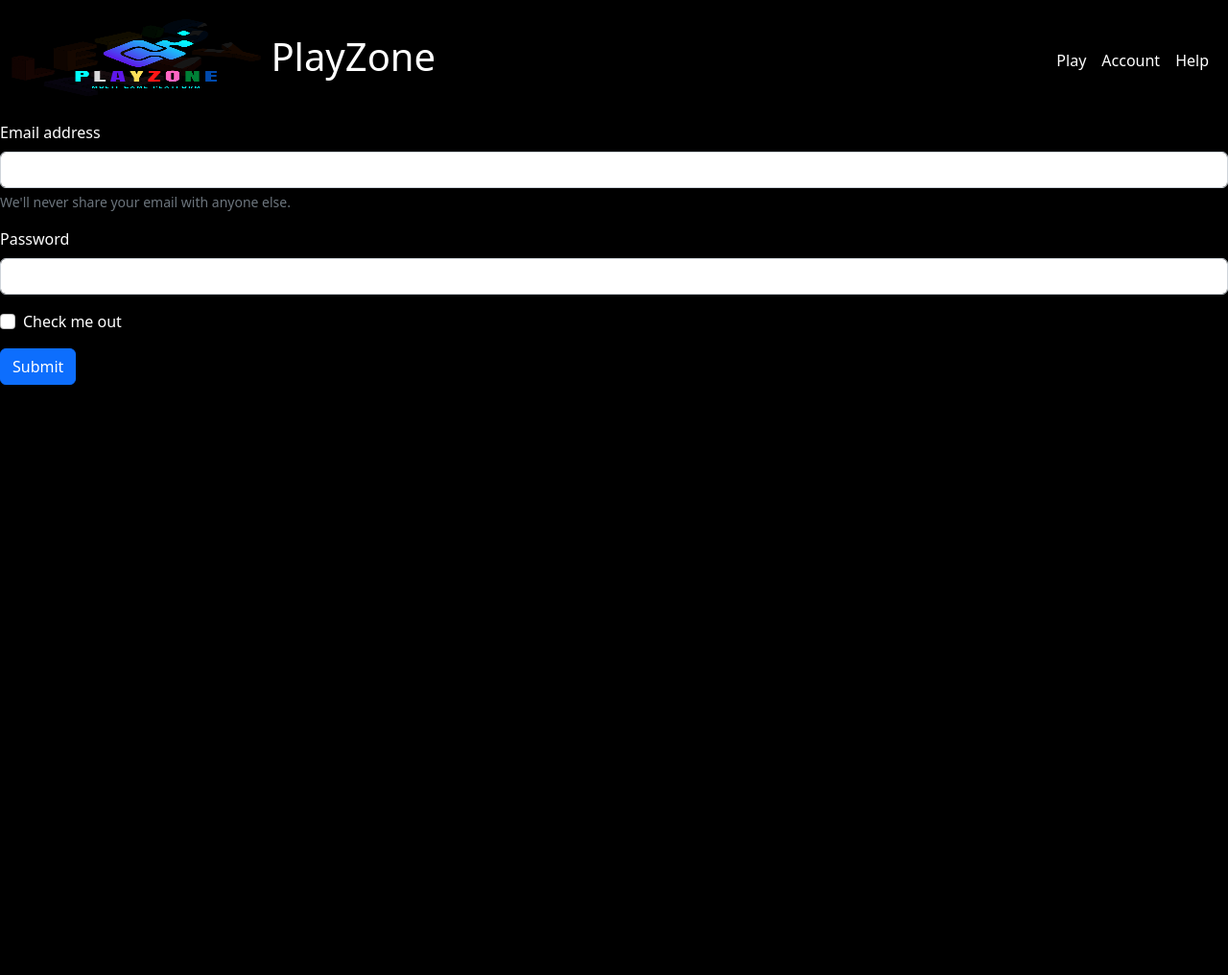
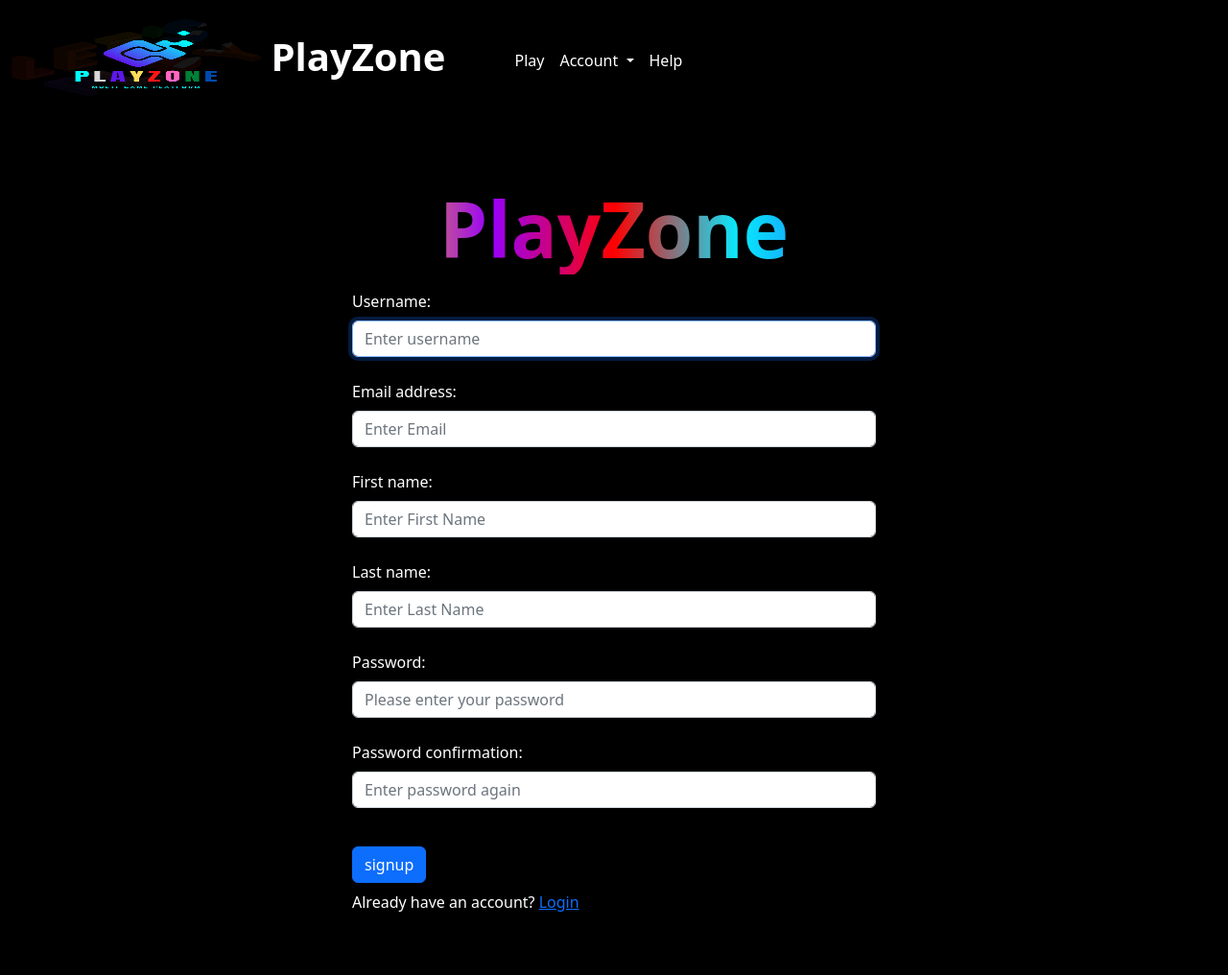
Before and after one commit to Moodkiller20/PlayZone, a Django app: template templates/account/register.html in a window 1280 px wide. Shown: the whole page at 96% size. Before the commit the page ends 401 px from the top, so only its background shows below. Run offline with Django 4.2, Linux system fonts and the light colour scheme; the template is opened without the code that fills it: values that come from a table or form of the project are taken from there, others are empty; some libraries are stand-ins or nearby versions.

Commit message:
some setting up

```diff
--- /dev/null
+++ b/account_App/forms.py
@@ -0,0 +1,61 @@
+from django.contrib.auth.forms import UserCreationForm
+from django.forms import ModelForm
+from django.contrib.auth.models import User
+
+
+class PlayZoneRegistrationForm(UserCreationForm):
+
+    def __init__(self, *args, **kwargs):
+        super().__init__(*args, **kwargs)
+        self.fields["username"].widget.attrs.update({
+            'required': "",
+            'placeholder': "Enter username",
+            'type': "text",
+            'class': "form-control",
+            'name': "username",
+            'id': "username",
+        })
+        self.fields["first_name"].widget.attrs.update({
+            'required': "",
+            'placeholder': "Enter First Name",
+            'type': "text",
+            'class': "form-control",
+            'name': "name",
+            'id': "firs-name",
+        })
+        self.fields["last_name"].widget.attrs.update({
+            'required': "",
+            'placeholder': "Enter Last Name",
+            'type': "text",
+            'class': "form-control",
+            'name': "name",
+            'id': "last-name",
+        })
+        self.fields["email"].widget.attrs.update({
+            'required': "",
+            'placeholder': "Enter Email",
+            'type': "email",
+            'class': "form-control",
+            'name': "email",
+            'id': "email",
+        })
+        self.fields["password1"].widget.attrs.update({
+            'required': "",
+            'placeholder': "Please enter your password",
+            'type': "password",
+            'class': "form-control",
+            'name': "password",
+            'id': "password-1",
+        })
+        self.fields["password2"].widget.attrs.update({
+            'required': "",
+            'placeholder': "Enter password again",
+            'type': "password",
+            'class': "form-control",
+            'name': "password",
+            'id': "password-2",
+        })
+
+    class Meta:
+        model = User
+        fields = ['username', 'email', 'first_name', 'last_name', 'password1', 'password2']
--- a/account_App/urls.py
+++ b/account_App/urls.py
@@ -18,4 +18,6 @@ from account_App import views
 
 urlpatterns = [
     path('login', views.login_view, name='login'),
+    path('register', views.register_view, name='register'),
+    path('loggout', views.loggout_view, name='loggout'),
 ]
--- a/playzone_App/views.py
+++ b/playzone_App/views.py
@@ -1,6 +1,8 @@
+from django.contrib.auth.decorators import login_required
 from django.shortcuts import render
 
 # Create your views here.
+@login_required(login_url='login')
 def homeView(request):
 
     return render(request, 'playzone/index.html')
--- a/static/css/main.css
+++ b/static/css/main.css
@@ -3,7 +3,14 @@ body{
     background-color: black !important;
 }
 
-
 h1,h2,h4,h3,h5,h6, p,label{
     color: white !important;
 }
+
+#title{
+    text-align: center;
+    background: linear-gradient(to left, #216af3,
+    #08eaff, #ff0000, #9800fc, #fcca00);
+            -webkit-text-fill-color: transparent;
+            -webkit-background-clip: text;
+}
--- a/templates/account/register.html
+++ b/templates/account/register.html
@@ -2,30 +2,56 @@
 {%  load static %}
 {% block body %}
 
+    <div class="container">
+        <div class="row">
+            <div class="col-6 mx-auto my-5">
+                <h1 class="display-1 fw-bolder m-3" id="title"> PlayZone</h1>
+                {% if form.errors %}
+                    <p> {{form.messages}}</p>
+                {% endif %}
 
-    <form>
-        <div class="mb-3">
-            <label for="exampleInputEmail1" class="form-label">Email address</label>
-            <input type="email" class="form-control" id="exampleInputEmail1" aria-describedby="emailHelp">
-            <div id="emailHelp" class="form-text">We'll never share your email with anyone else.</div>
-        </div>
-        <div class="mb-3">
-            <label for="exampleInputPassword1" class="form-label">Password</label>
-            <input type="password" class="form-control" id="exampleInputPassword1">
-        </div>
-        <div class="mb-3 form-check">
-            <input type="checkbox" class="form-check-input" id="exampleCheck1">
-            <label class="form-check-label" for="exampleCheck1">Check me out</label>
-        </div>
-        <button type="submit" class="btn btn-primary">Submit</button>
-    </form>
+                <form  action= "{% url 'register' %}" method="POST">
+                    {% csrf_token %}
+
+                    <div class="form-group">
+
+                        <label class="form-label" for="name"> {{form.username.label_tag}}</label>
+                        {{form.username}}
+                        <br>
+
+                        <label class="form-label" for="name"> {{form.email.label_tag}}</label>
+                        {{form.email}}
+                        <br>
+
+                        <label class="form-label" for="name">{{form.first_name.label_tag}}</label>
+                        {{form.first_name}}
+                        <br>
+
+                        <label class="form-label" for="name">{{form.last_name.label_tag}}</label>
+                        {{form.last_name}}
+                        <br>
+
+                        <label class="form-label" for="name">{{form.password1.label_tag}}</label>
+                        {{form.password1}}
+                        <br>
+
+                        <label class="form-label" for="name">{{form.password2.label_tag}}</label>
+                        {{form.password2}}
+                        <br>
+
+                    </div>
+                    <p> {{form.messages}}</p>
+                    <div class="card-body">
+                        <input type="submit" class="card-link btn btn-primary" value="signup">
+                        <p class=" mt-2"> Already have an account? <a href="{% url 'login'%}" class="card-link"> Login</a></p>
+
+                    </div>
+                </form>
 
 
-
-
-
-
-
+            </div>
+        </div>
+    </div>
 
 
 
--- a/templates/common/base.html
+++ b/templates/common/base.html
@@ -24,33 +24,44 @@
 <body>
 <nav class="navbar navbar-expand-lg bg-black ">
     <div class="container-fluid ">
-        <a class="navbar-brand text-white fs-1 fw-w" href="#"> <img src="{% static 'images/PlazoneLogo.png' %}" width="260px" height="100px">  PlayZone </a>
+        <a  class="navbar-brand  fs-1 fw-bold text-white" href="{% url 'home' %}"> <img src="{% static 'images/PlazoneLogo.png' %}" width="260px" height="100px">  PlayZone </a>
         <button class="navbar-toggler " type="button" data-bs-toggle="collapse" data-bs-target="#navbarSupportedContent" aria-controls="navbarSupportedContent" aria-expanded="false" aria-label="Toggle navigation">
             <i class="fa-solid fa-bars text-white"></i>
         </button>
 
         <div class="collapse navbar-collapse  " id="navbarSupportedContent">
-            <ul class="navbar-nav ms-auto mb-2 mb-lg-0 text-white">
+            <ul class="navbar-nav ms-5 mb-2 mb-lg-0 text-white">
 
                 <li class="nav-item">
                     <a class="nav-link text-white" aria-current="page" href="#">Play</a>
                 </li>
 
-                <li class="nav-item">
-                    <a class="nav-link text-white" href="{% url 'login' %}">Account</a>
+                <li class="nav-item dropdown">
+                    <a class="nav-link dropdown-toggle text-white" href="#" role="button" data-bs-toggle="dropdown" aria-expanded="false">
+                        Account
+                    </a>
+                    <ul class="dropdown-menu">
+                        {% if user.is_authenticated  %}
+                            <li><a class="dropdown-item" href="#">Profile</a></li>
+                            <li><hr class="dropdown-divider"></li>
+                            <li><a class="dropdown-item" href="{% url 'loggout' %}"><i class="fa-solid fa-right-from-bracket"></i> Sign out</a></li>
+                        {% else %}
+                            <li><a class="dropdown-item" href="{% url 'login' %}">Login</a></li>
+                            <li><a class="dropdown-item" href="#">Profile</a></li>
+                            <li><hr class="dropdown-divider"></li>
+                        {% endif %}
+
+                    </ul>
                 </li>
 
-                 <li class="nav-item">
+                <li class="nav-item">
                     <a class="nav-link text-white" href="#">Help</a>
                 </li>
 
             </ul>
 
+        </div>
 
-
-
-
-        </div>
     </div>
 </nav>
 
```
Also changed, not shown: account_App/views.py (+26 -7 lines), templates/account/login.html (+12 -8 lines), templates/playzone/index.html (+7 -2 lines).
